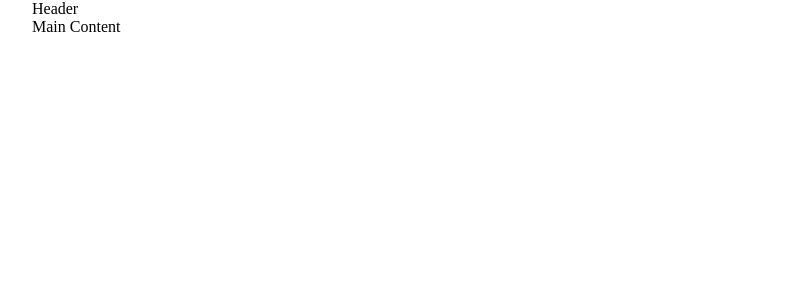
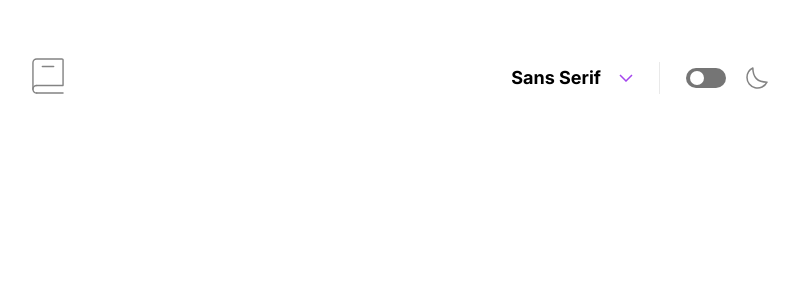
Before and after one commit to GuimaraesJC/dictionary-web-app, a React (Create React App) app: page / in a window 1280 px wide. Shown: the top 300 px of the page, without its empty margins (240-1039 px from the left). Built offline with nearby package versions, Linux system fonts and the light colour scheme.

Commit message:
Finished Header layout and its components

```diff
--- a/src/components/App/index.tsx
+++ b/src/components/App/index.tsx
@@ -1,13 +1,10 @@
 import Header from 'components/Header';
-import MainContent from 'components/MainContent';
-
 import * as S from './styles';
 
 function App() {
   return (
     <S.Wrapper>
       <Header />
-      <MainContent />
     </S.Wrapper>
   );
 }
--- /dev/null
+++ b/src/components/DropdownMenu/index.tsx
@@ -0,0 +1,51 @@
+import { useState } from 'react';
+
+import * as S from './styles';
+import options from './options';
+
+import arrowDown from 'assets/images/icon-arrow-down.svg';
+
+function DropdownMenu() {
+  const [isDropdownOpen, setIsDropdownOpen] = useState(false);
+  const [selectedFont, setSelectedFont] = useState(
+    { label: 'Sans Serif', fontFamily: 'Inter' }
+  );
+
+  const handleOpen = () => {
+    setIsDropdownOpen((previousState) => !previousState);
+  };
+
+  const handleSelectOption = (label: string, fontFamily: string) => {
+    setSelectedFont({ label, fontFamily });
+    setIsDropdownOpen(false);
+  };
+
+  return (
+    <S.Wrapper>
+      <S.Menu
+        onClick={handleOpen}
+        selectedFontFamily={selectedFont.fontFamily}
+      >
+        <span>{selectedFont.label}</span>
+        <img src={arrowDown} alt="Open font options" />
+      </S.Menu>
+
+      {isDropdownOpen && (
+        <S.Dropdown>
+          {options.map(({ label, value, fontFamily }) => (
+            <S.Option
+              key={value}
+              fontFamily={fontFamily}
+              onClick={() => handleSelectOption(label, fontFamily)}
+            >
+              {label}
+            </S.Option>
+          ))}
+
+        </S.Dropdown>
+      )}
+    </S.Wrapper>
+  );
+}
+
+export default DropdownMenu;
--- /dev/null
+++ b/src/components/DropdownMenu/options.ts
@@ -0,0 +1,17 @@
+export default [
+  {
+    label: 'Sans Serif',
+    value: 'sans-serif',
+    fontFamily: 'Inter'
+  },
+  {
+    label: 'Serif',
+    value: 'serif',
+    fontFamily: 'Lora'
+  },
+  {
+    label: 'Mono',
+    value: 'mono',
+    fontFamily: 'Inconsolata'
+  }
+];
--- /dev/null
+++ b/src/components/DropdownMenu/styles.ts
@@ -0,0 +1,62 @@
+import styled from 'styled-components';
+
+export const Wrapper = styled.div`
+  position: relative;
+  display: flex;
+  align-items: center;
+
+  &::after {
+    content: '';
+    height: 2rem;
+    border-right: 1px solid ${({ theme }) => theme.colors.grayLighter};
+    margin: 0 1.625rem;
+  }
+`;
+
+interface MenuProps {
+  selectedFontFamily: string;
+}
+
+export const Menu = styled.div<MenuProps>`
+  display: flex;
+  align-items: center;
+  cursor: pointer;
+
+  span {
+    font-size: 1.125rem;
+    font-weight: 700;
+    font-family: ${({selectedFontFamily}) => selectedFontFamily};
+  }
+
+  img {
+    margin-left: 1.125rem;
+  }
+`;
+
+export const Dropdown = styled.ul`
+  position: absolute;
+  top: 2.2rem;
+  right: 0;
+  width: 11.5rem;
+  height: 9.5rem;
+  border-radius: 1rem;
+  padding: 1.5rem;
+  box-shadow: 0px 5px 30px rgba(0, 0, 0, 0.1);
+`;
+
+interface OptionProps {
+  fontFamily: string;
+}
+
+export const Option = styled.li<OptionProps>`
+  font-family: ${({fontFamily}) => fontFamily};
+  font-size: 1.125rem;
+  font-weight: 700;
+  line-height: 1.5rem;
+  margin-bottom: 1rem;
+  cursor: pointer;
+
+  &:hover {
+    color: ${({theme}) => theme.colors.purple};
+  }
+`;
--- a/src/components/Header/index.tsx
+++ b/src/components/Header/index.tsx
@@ -1,7 +1,22 @@
+import DropdownMenu from 'components/DropdownMenu';
+import ThemeToggle from 'components/ThemeToggle';
+
 import * as S from './styles';
 
+import logo from 'assets/images/logo.svg';
+
 function Header () {
-  return <header>Header</header>;
+  return (
+    <S.Wrapper>
+      <S.LogoContainer>
+        <img src={logo} alt="Logo" />
+      </S.LogoContainer>
+      <S.MenuContainer>
+        <DropdownMenu />
+        <ThemeToggle />
+      </S.MenuContainer>
+    </S.Wrapper>
+  );
 }
 
 export default Header;
--- a/src/components/Header/styles.tsx
+++ b/src/components/Header/styles.tsx
@@ -1,6 +1,19 @@
 import styled from 'styled-components';
 
 export const Wrapper = styled.header`
-  max-width: 46rem;
-  margin: 0 auto;
+  display: flex;
+  align-items: center;
+  justify-content: space-between;
+  margin-top: 3.625rem;
 `;
+
+export const LogoContainer = styled.div`
+  img {
+    width: 2rem;
+  }
+`;
+
+export const MenuContainer = styled.div`
+  display: flex;
+  align-items: center;
+`;
--- /dev/null
+++ b/src/components/ThemeToggle/index.tsx
@@ -0,0 +1,17 @@
+import * as S from './styles';
+
+import iconMoon from 'assets/images/icon-moon.svg';
+
+function ThemeToggle() {
+  return (
+    <S.Wrapper>
+      <S.Switch>
+        <input type="checkbox" />
+        <span className="slider" />
+      </S.Switch>
+      <img src={iconMoon} alt="Light theme" />
+    </S.Wrapper>
+  );
+}
+
+export default ThemeToggle;
--- /dev/null
+++ b/src/components/ThemeToggle/styles.ts
@@ -0,0 +1,55 @@
+import styled from 'styled-components';
+
+export const Wrapper = styled.div`
+  display: flex;
+  align-items: center;
+
+  img {
+    margin-left: 1.25rem;
+  }
+`;
+
+export const Switch = styled.label`
+  position: relative;
+  display: inline-block;
+  width: 2.5rem;
+  height: 1.25rem;
+
+  input {
+    opacity: 0;
+    width: 0;
+    height: 0;
+  }
+
+  .slider {
+    position: absolute;
+    cursor: pointer;
+    top: 0;
+    left: 0;
+    right: 0;
+    bottom: 0;
+    background-color: ${({ theme }) => theme.colors.gray};
+    transition: .4s;
+    border-radius: 1rem;
+  }
+
+  .slider:before {
+    position: absolute;
+    content: "";
+    height: 0.875rem;
+    width: 0.875rem;
+    left: 0.25rem;
+    bottom: 0.188rem;
+    background-color: white;
+    transition: .4s;
+    border-radius: 1rem;
+  }
+
+  input:checked + .slider {
+    background-color: ${({ theme }) => theme.colors.purple};
+  }
+
+  input:checked + .slider:before {
+    transform: translateX(1.125rem);
+  }
+`;
```
